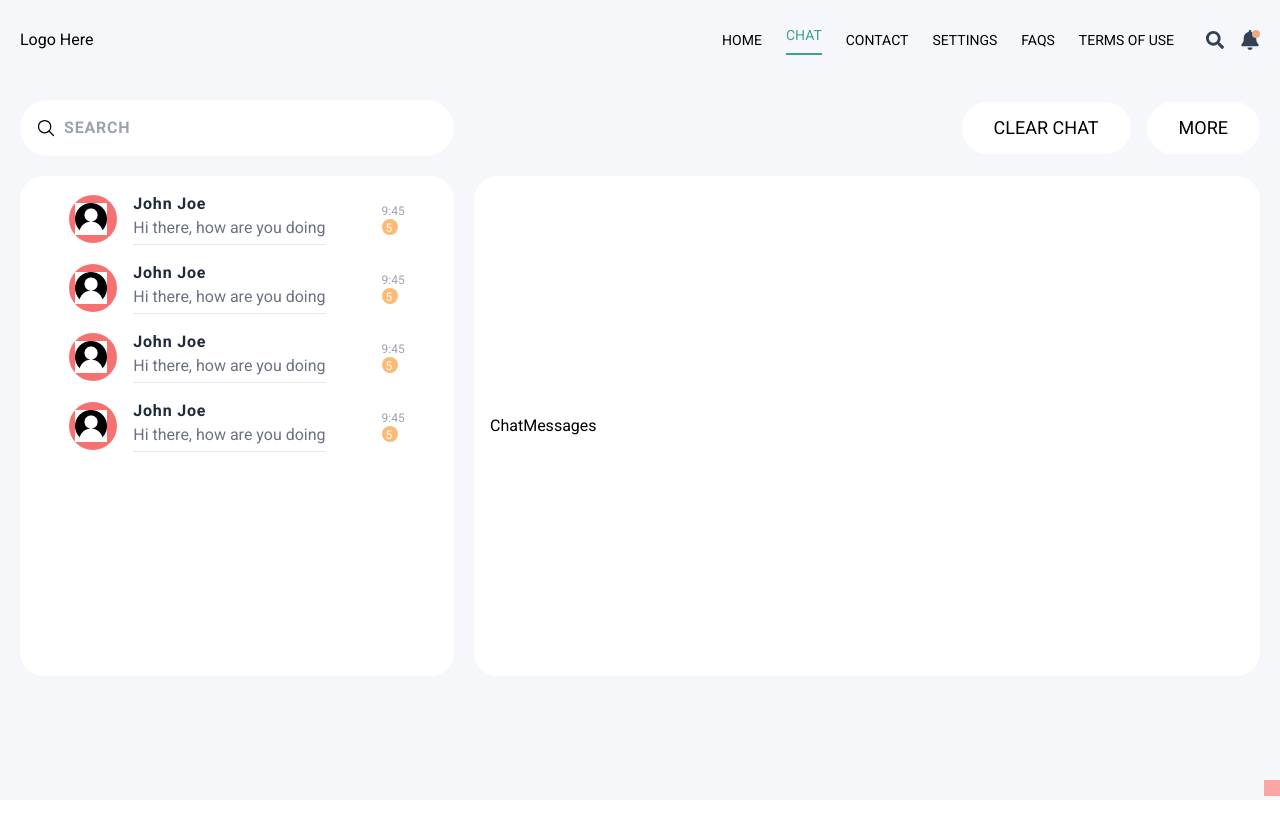
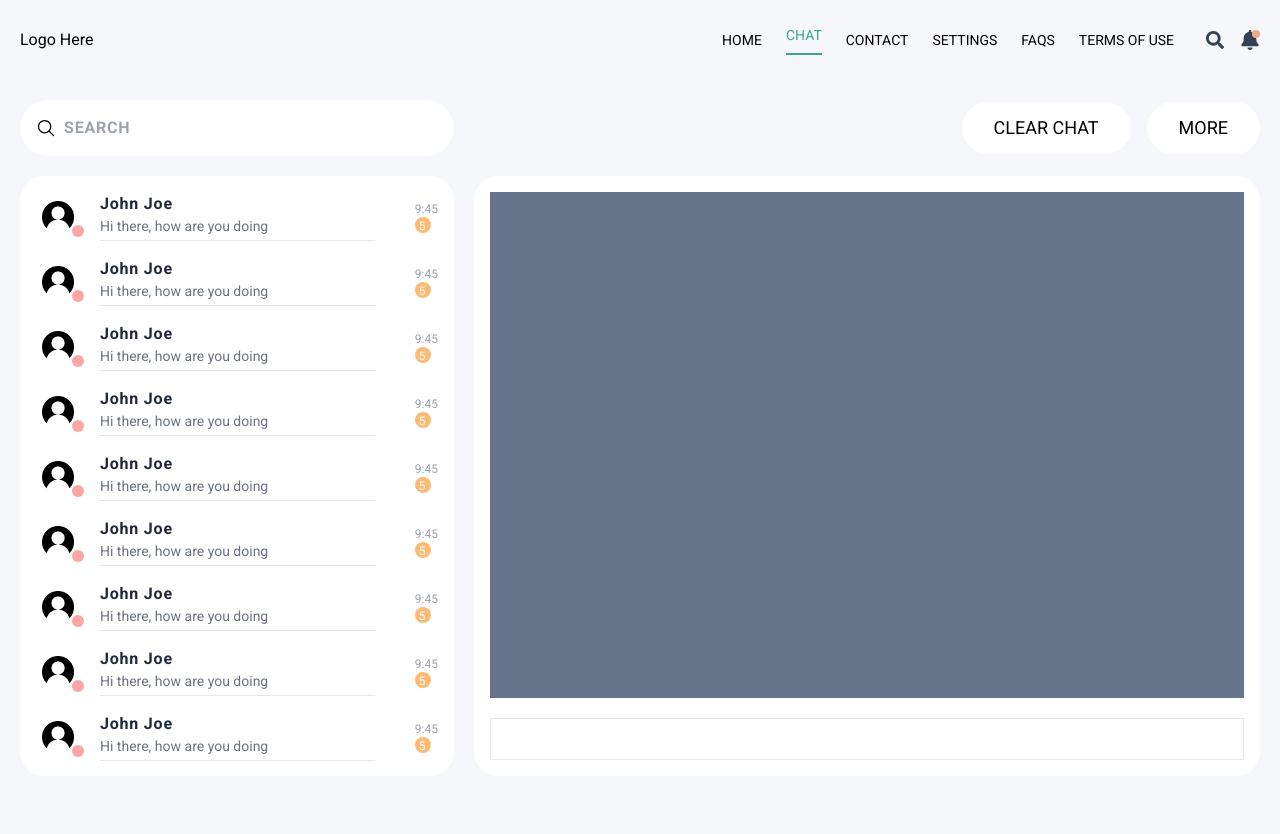
Before and after one commit to sammykirigha/chat-app, a React (Create React App) app: page / in a window 1280 px wide. Shown: the top 834 px of the page. Before the commit the page ends 800 px from the top, so only its background shows below. Built offline with nearby package versions, Linux system fonts and the light colour scheme; no server answers.

Commit message:
:sparkle: Chat users done

```diff
--- a/src/components/ChatMessages.jsx
+++ b/src/components/ChatMessages.jsx
@@ -1,9 +1,11 @@
 import React from "react";
+import image from "../data/download.png";
 
 const ChatMessages = () => {
     return (
-        <div className="bg-white p-4 flex-1 rounded-3xl flex items-center">
-            ChatMessages
+        <div className="bg-white p-4 flex-1 rounded-3xl flex flex-col max-h-[600px] gap-5">
+            <div className="flex bg-slate-500 w-full flex-1 p-5"></div>
+            <div className="border p-5"></div>
         </div>
     );
 };
--- a/src/components/ChatUsers.jsx
+++ b/src/components/ChatUsers.jsx
@@ -3,29 +3,31 @@ import image from "../data/download.png";
 
 const ChatUsers = () => {
     return (
-        <div className="bg-white p-4 min-w-[35%] rounded-3xl flex flex-col gap-4 items-center pt-4">
-            {[1, 2, 3, 4].map((item) => {
+        <div className="bg-white p-4 min-w-[35%] rounded-3xl flex flex-col gap-4 max-h-[600px] overflow-y-auto">
+            {[1, 2, 3, 4,5,6,9,10, 11].map((item) => {
                 return (
-                        <div className="flex flex-row justify-between items-center gap-4 cursor-pointer ">
-                            <div className=" w-12 h-12 bg-red-400 rounded-full flex items-center pl-1.5">
+                    <div className="flex flex-row justify-betwee items-center gap-4 cursor-pointer ">
+                        <div className=" w-12 h-12 relative rounded-full flex items-center pl-1.5">
                             <img
                                 src={image}
                                 alt="logo"
                                 className="w-8 h-8 relative"
                             />
-                                <span className="absolute bottom-1 right-0 h-4 w-4 bg-red-300"></span>
+                            <span className="absolute bottom-1 rounded-full right-0 h-3 w-3 bg-red-300"></span>
                         </div>
-                            <div className="flex flex-col border-b border-gray-200 pb-1">
+                        <div className="flex flex-col flex-1 border-b border-gray-200 pb-1">
                             <h4 className="text-md text-slate-800 font-semibold tracking-wider">
                                 John Joe
                             </h4>
-                                <p className="text-md text-gray-500">
+                            <p className="text-sm text-gray-500">
                                 Hi there, how are you doing
                             </p>
                         </div>
-                            <div className="ml-10 flex flex-col">
+                        <div className="flex flex-col ml-6">
                             <span className="text-xs text-gray-400">9:45</span>
-                            <span className="h-4 w-4 pt-0.5 bg-orange-300 rounded-full flex items-center pl-1 text-xs text-white">5</span>
+                            <span className="h-4 w-4 pt-0.5 bg-orange-300 rounded-full flex items-center pl-1 text-xs text-white">
+                                5
+                            </span>
                         </div>
                     </div>
                 );
```
Lines whose indentation alone changed are shown as unchanged.
